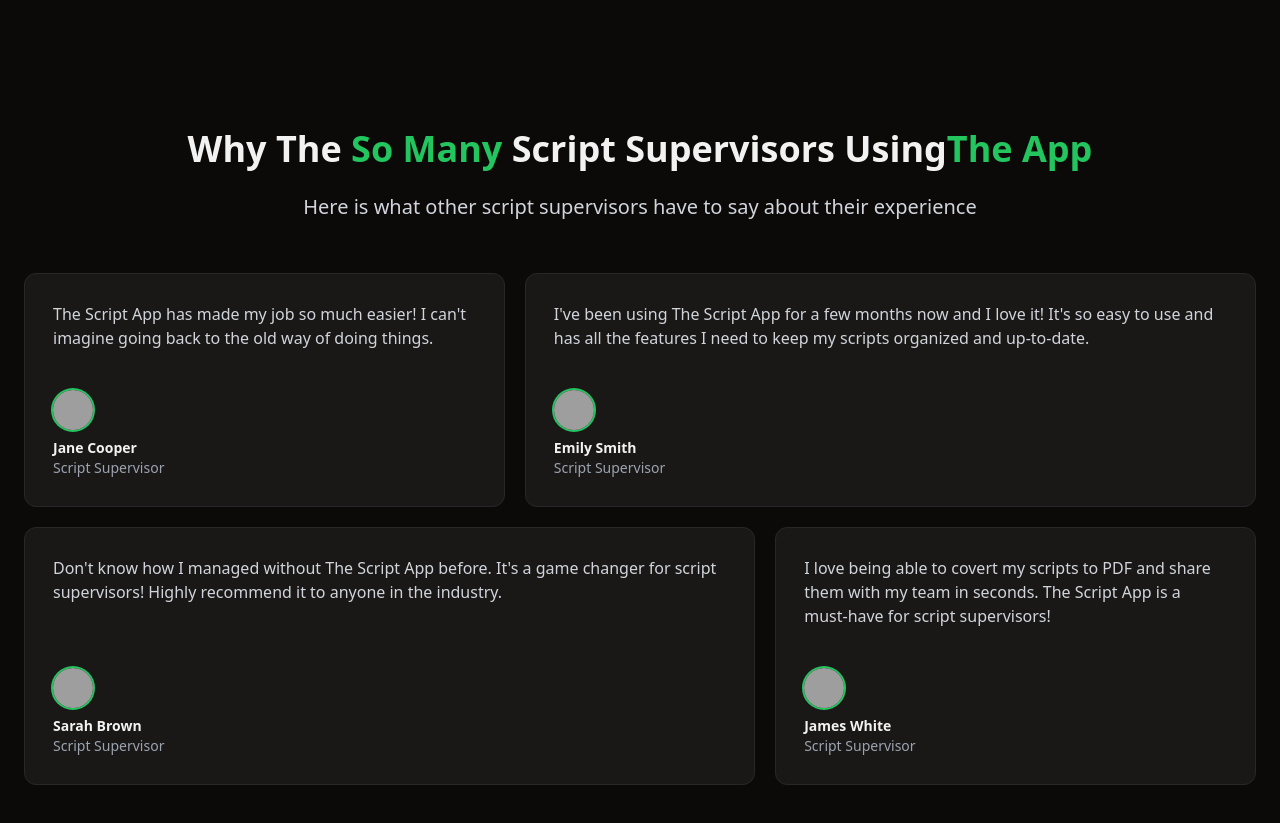
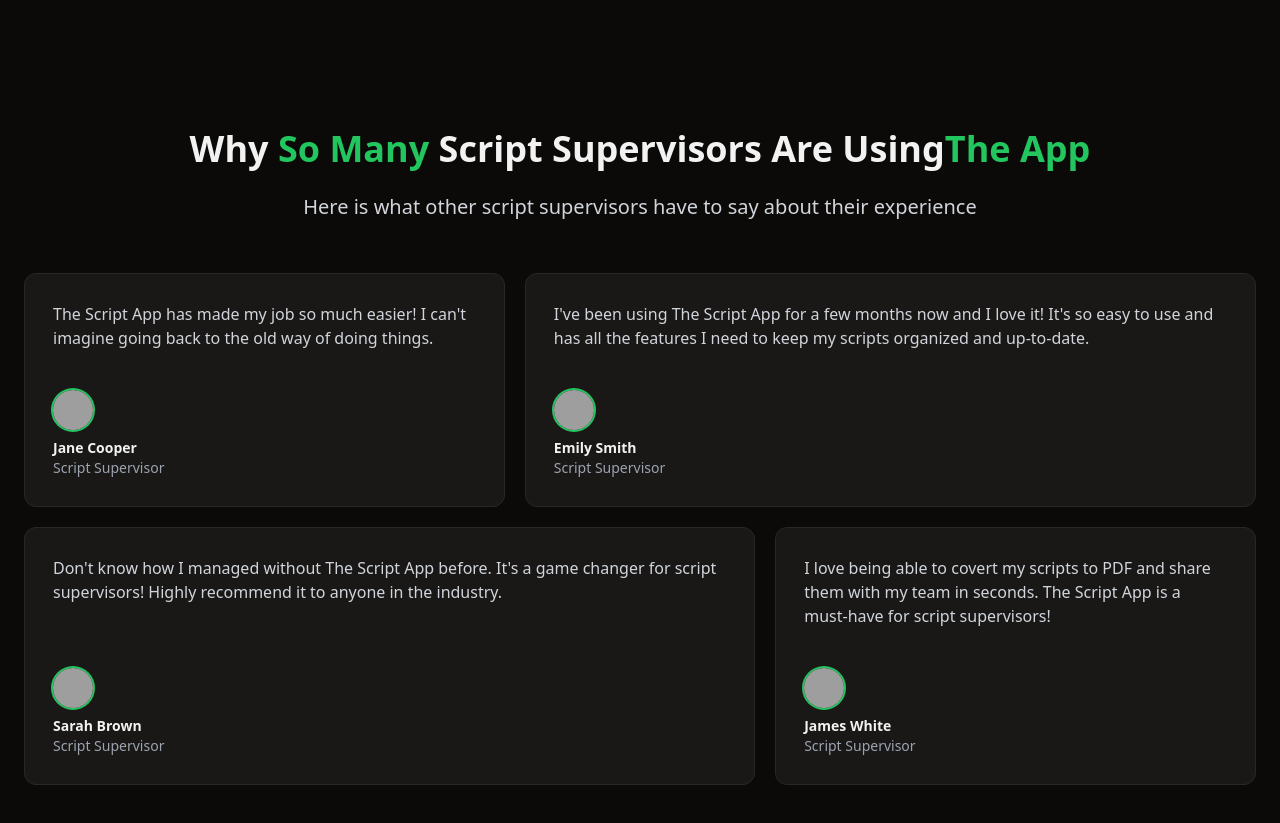
Before and after one commit to KamoEllen/ScriptApp, a React (Vite) app: page / in a window 1280 px wide. Shown: the part 3300-4123 px from the top of the page. Built offline with nearby package versions, Linux system fonts and the light colour scheme; grey boxes are pictures that could not be loaded.

Commit message:
Update Testimonials.tsx

```diff
--- a/src/components/Testimonials.tsx
+++ b/src/components/Testimonials.tsx
@@ -4,12 +4,12 @@ export const Testimonials = () => {
       <section id="testimonials" className="container py-24 sm:py-32">
       <div className="flex items-center justify-center flex-col gap-y-2 py-5">
         <h2 className="text-3xl md:text-4xl font-bold">
-          Why The{' '}
+          Why {' '}
           <span className="font-bold text-green-500">
 
             So Many{' '}
           </span>
-          Script Supervisors Using
+          Script Supervisors Are Using
            <span className="font-bold text-green-500">
 
             The App{' '}
```
